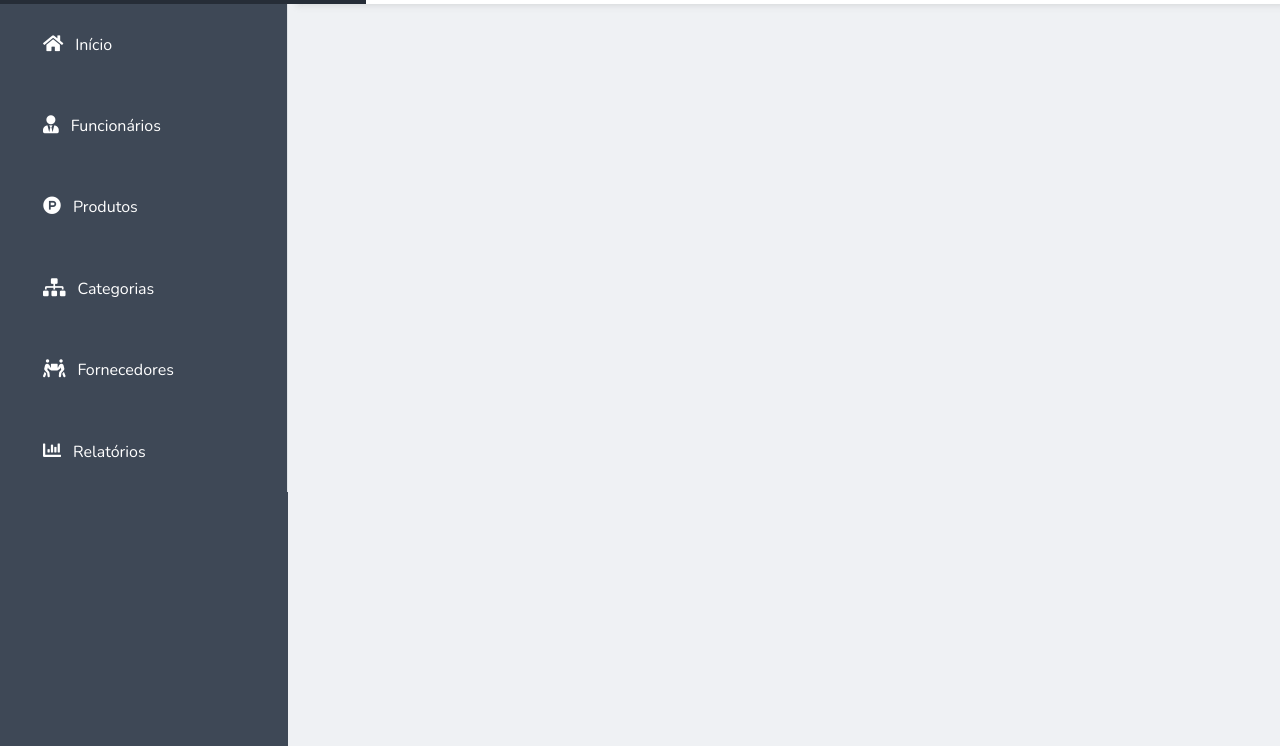
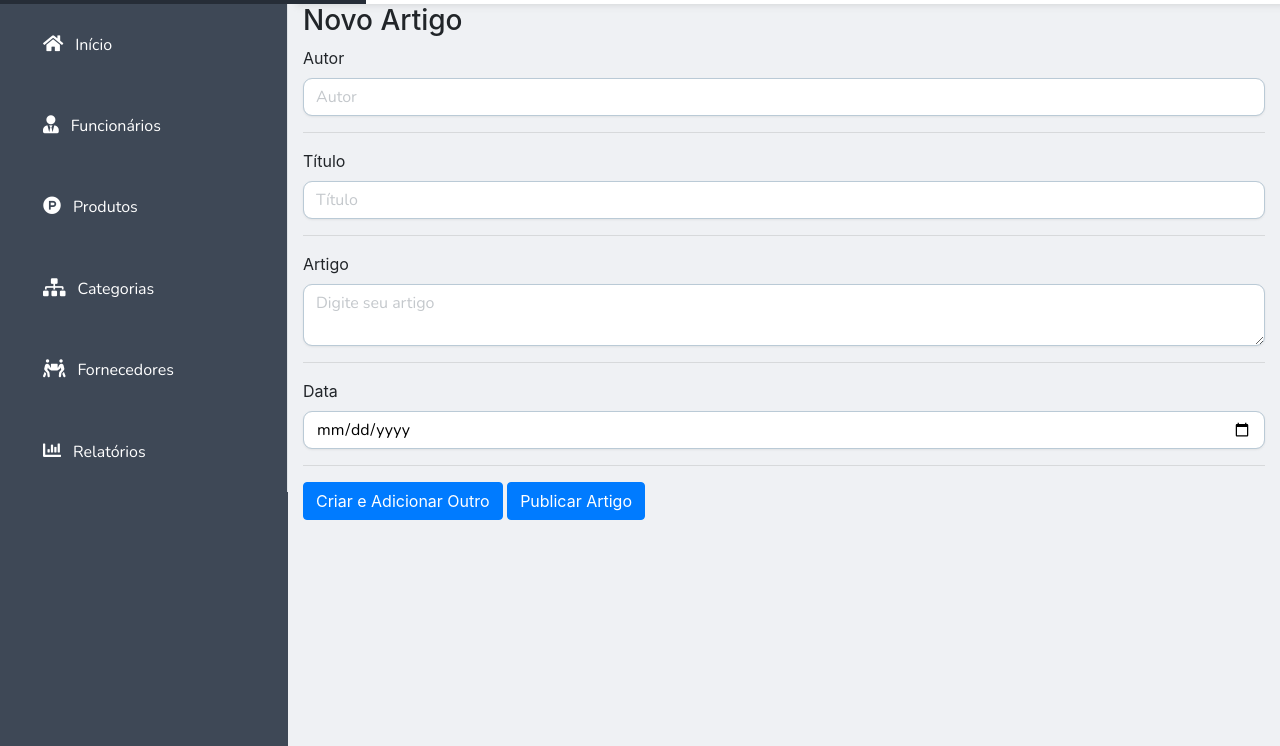
Before and after one commit to RogerRezende/painel-administrativo-bootstrap, a plain HTML site: page index.html in a window 1280 px wide. Shown: the part 54-800 px from the top of the page. Drawn offline with nearby package versions, Linux system fonts and the light colour scheme.

Commit message:
inserindo o formulário de artigo

```diff
--- a/index.html
+++ b/index.html
@@ -53,6 +53,39 @@
 					</div>
 				</div>
 			</nav>
+			<!-- conteúdo -->
+			<div class="container" id="content">
+				<!-- formulário -->
+				<h3 id="main-page-form-title">Novo Artigo</h3>
+				<div class="proj-form">
+					<form>
+						<div class="form-group">
+							<label>Autor</label>
+							<input class="form-field proj-form-field form-control" id="user-field" placeholder="Autor" type="text" name="autor">
+							<hr>
+						</div>
+						<div class="form-group">
+							<label>Título</label>
+							<input class="form-field proj-form-field form-control" id="title-field" placeholder="Título" type="text" name="titulo">
+							<hr>
+						</div>
+						<div class="form-group">
+							<label>Artigo</label>
+							<textarea class="form-field proj-form-field form-control" id="article-field" placeholder="Digite seu artigo"  type="text" name="artigo"></textarea>
+							<hr>
+						</div>
+						<div class="form-group">
+							<label>Data</label>
+							<input class="form-field proj-form-field form-control" id="date-field" placeholder="Data" type="date" name="data">
+							<hr>
+						</div>
+						<div class="confirm-btns">
+							<button class="btn btn-primary">Criar e Adicionar Outro</button>
+							<button class="btn btn-primary">Publicar Artigo</button>
+						</div>
+					</form>
+				</div>
+			</div>
 		</div>
 	</div>
 
```
